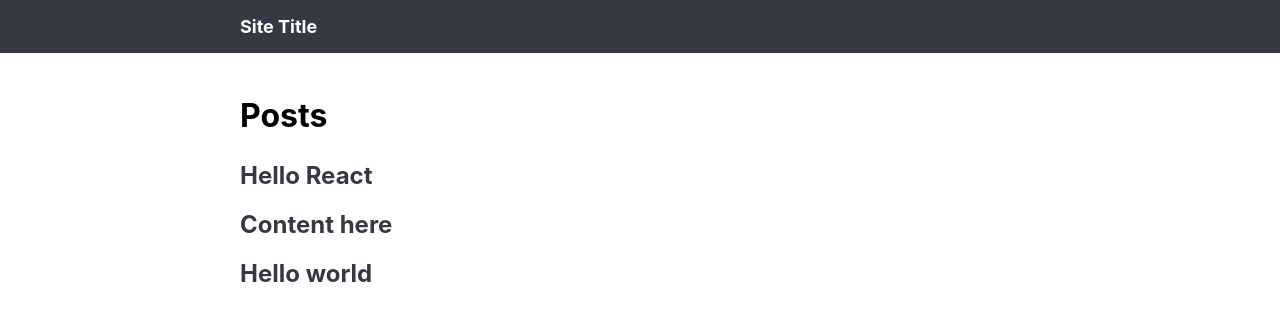
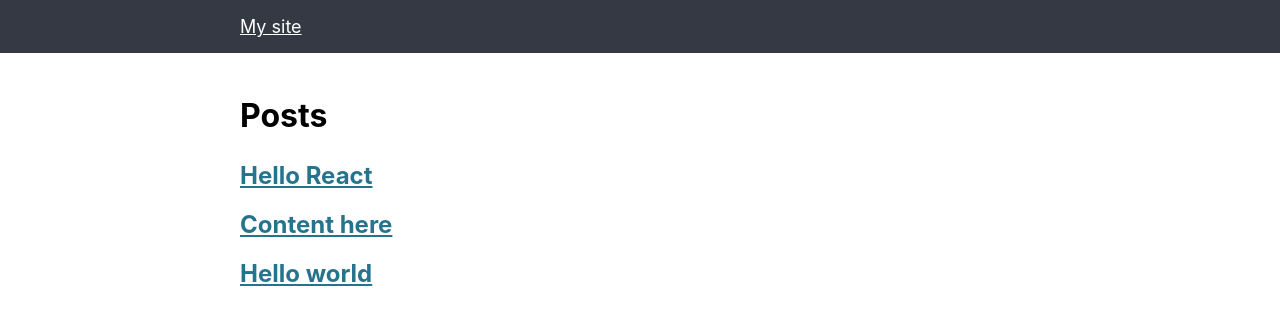
Before and after one commit to kelchenn/React-Blog, a React (Create React App) app in the folder react-app/: page / in a window 1280 px wide. Shown: the top 324 px of the page. Built offline with nearby package versions, Linux system fonts and the light colour scheme.

Commit message:
add routing and site links to posts and the header

```diff
--- a/react-app/package.json
+++ b/react-app/package.json
@@ -8,6 +8,7 @@
     "@testing-library/user-event": "^13.5.0",
     "react": "^18.2.0",
     "react-dom": "^18.2.0",
+    "react-router-dom": "^6.15.0",
     "react-scripts": "5.0.1",
     "web-vitals": "^2.1.4"
   },
--- a/react-app/src/App.js
+++ b/react-app/src/App.js
@@ -2,31 +2,41 @@ import React, {useState} from "react";
 import "./App.css";
 import Header from "./components/Header";
 import Posts from "./components/Posts";
+import {BrowserRouter as Router, Routes, Route, Redirect} from "react-router-dom";
 
 const App = (props) => {
   const [posts, setPosts] = useState([
     {
       id: 1,
+      slug: "hello-react",
       title: "Hello React",
       content: "Hello",
     },
     {
       id: 2,
+      slug: "content-here",
       title: "Content here",
       content: "Hi",
     },
     {
       id: 3,
+      slug: "hello-world",
       title: "Hello world",
       content: "Hey",
     }
   ]);
 
   return (
-    <div className = "App">
-    <Header/>
-    <Posts posts = {posts}/>
-    </div>
+    <Router>
+      <div className = "App">
+        <Header/>
+        <Routes>
+          {/* check if we are on the main route of the site (locally http://localhost:3000/),
+          if we are, call <Posts/> component */}
+          <Route path = "/" element = {<Posts posts = {posts}/>} />
+        </Routes>
+      </div>
+    </Router>
   );
 };
 
--- a/react-app/src/components/Header.js
+++ b/react-app/src/components/Header.js
@@ -1,9 +1,12 @@
 import React from "react";
+import {Link} from "react-router-dom"
 
 const Header = (props) => (
     <header className = "App-header">
         <ul className = "container">
-            <li> Site Title</li>
+            <li key = "home">
+                <Link to = "/">My site</Link>
+            </li>
         </ul>
     </header>
 );
--- a/react-app/src/components/Posts.js
+++ b/react-app/src/components/Posts.js
@@ -1,11 +1,20 @@
 import React from "react";
+import {Link} from "react-router-dom"
 
 const Posts = ({posts}) => (
     <article className = "posts container">
         <h1> Posts</h1>
         <ul>
-            {posts.length < 1 && (<li key = "empty">No posts yet!</li>)}
-            {posts.map(post => (<li key = {post.id}> <h2>{post.title}</h2> </li>))}
+            {posts.length < 1 && (
+                <li key = "empty">No posts yet! </li>)}
+
+            {posts.map(post => (
+                <li key = {post.id}>
+                    <h2>
+                        <Link to = {`/post/${post.slug}`}>{post.title} </Link>
+                    </h2>
+                </li>
+            ))}
         </ul>
     </article>
 );
```
Also changed, not shown: 1 other file (tests, documents, lock files or other folders).
